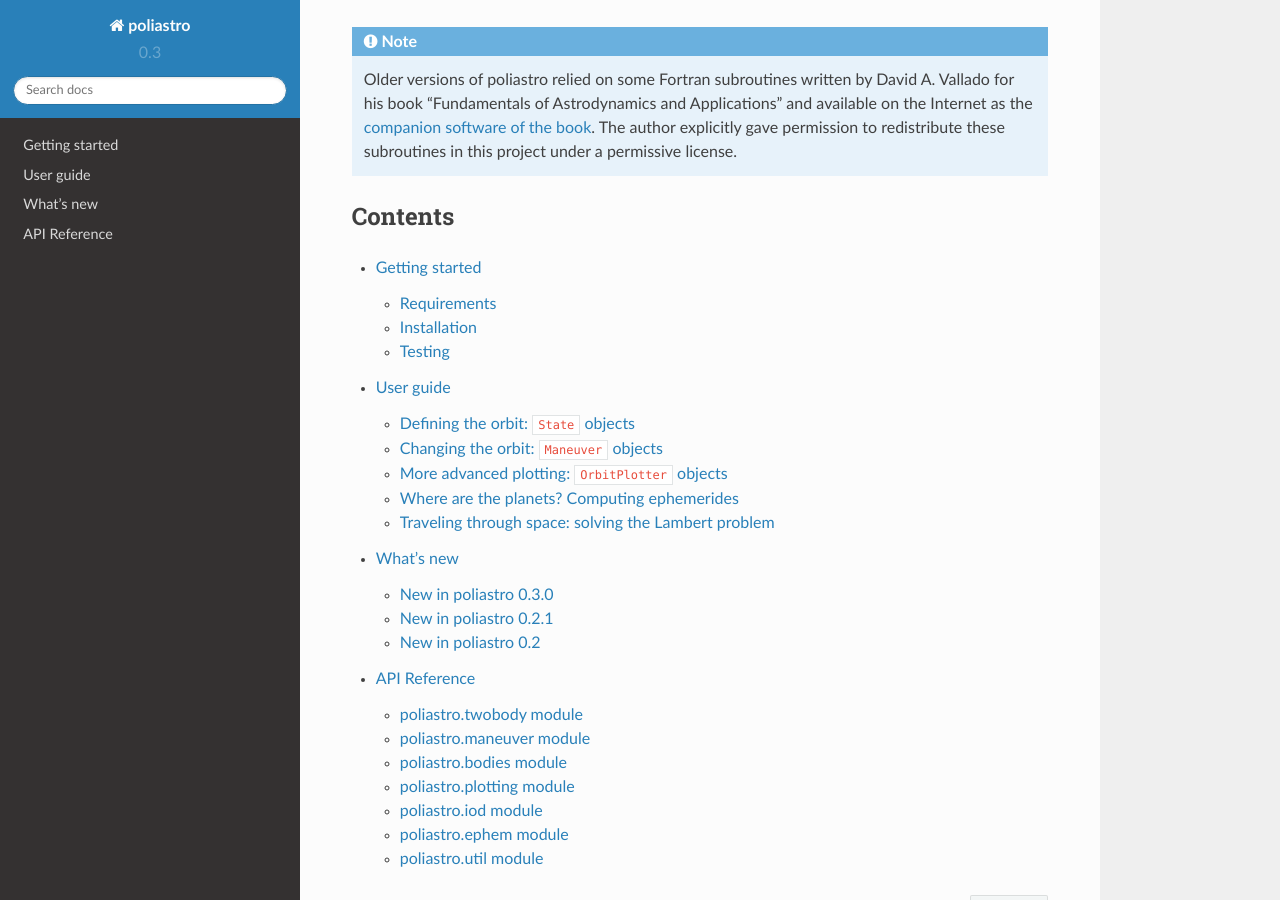
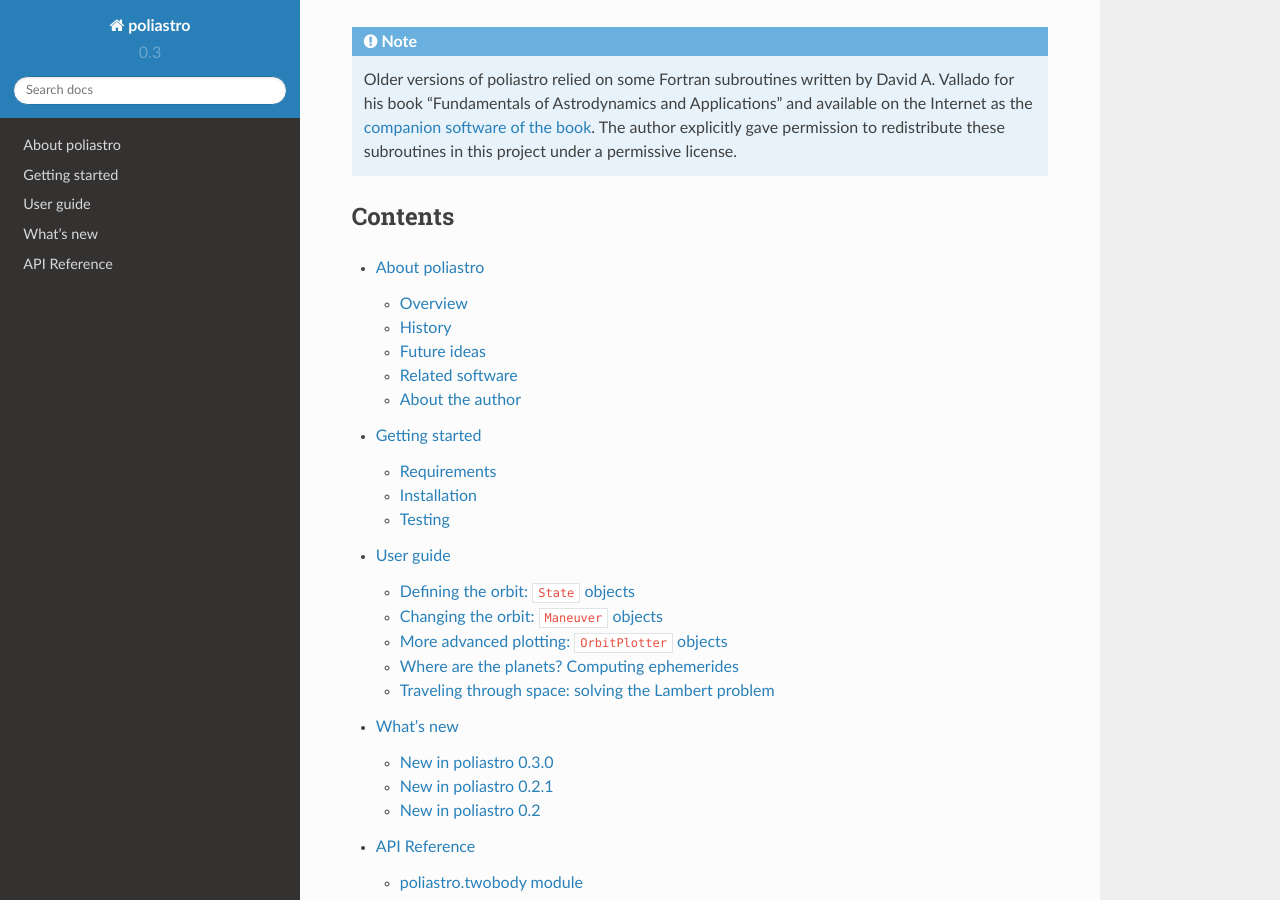
Before and after one commit to poliastro/poliastro, a Sphinx documentation site: the page built from docs/source/index.rst, in a window 1280 px wide and 900 px high, scrolled down 1026 px. Built offline with Sphinx 7.4.7 and the Read the Docs theme 2.0.0, drawn with Linux system fonts in a browser that asks for light colours; some of the changed lines change nothing that is shown.

Commit message:
Added "About" page to docs, close #23

```diff
--- /dev/null
+++ b/docs/source/about.rst
@@ -0,0 +1,92 @@
+About poliastro
+===============
+
+Overview
+--------
+
+**poliastro** is an open source collection of Python subroutines for solving
+problems in Astrodynamics and Orbital Mechanics.
+
+poliastro combines cutting edge technologies like Python JIT compiling
+(using numba) with young, well developed astronomy packages (like astropy and
+jplephem) to provide a user friendly API for solving Astrodynamics problems.
+It is therefore a experiment to mix the best Python open source practices
+with my love for Orbital Mechanics.
+
+Since I have only solved easy academic problems I cannot assess the
+suitability of the library for professional environments, though I am aware
+that at least a company that uses it.
+
+History
+-------
+
+I started poliastro as a wrapper of some MATLAB and Fortran algorithms that I
+needed for a University project: having good performance was a must, so pure
+Python was not an option. As a three language project, it was only known to
+work in my computer, and I had to fight against oct2py and f2py for long
+hours.
+
+Later on, I enhanced poliastro plotting capabilities to serve me in further
+University tasks. I removed the MATLAB (Octave) code and kept only the
+Fortran algorithms. Finally, when numba was mature enough, I implemented
+everything in pure Python and poliastro 0.3 was born.
+
+Future ideas
+------------
+
+These are some things that I would love to implement in poliastro to expand
+its capabilities:
+
+* 3D plotting of orbits
+* Propagation of near-Earth satellites
+* TLE reading
+* Groundtrack plotting
+* Continuous thrust maneuvers
+
+Related software
+----------------
+
+These are some projects which share similarities with poliastro or which
+served as inspiration:
+
+* `astropy`_: According to its website, "The Astropy Project is a community
+  effort to develop a single core package for Astronomy in Python and foster
+  interoperability between Python astronomy packages". Not only it provides
+  important core features for poliastro like time and physical units handling,
+  but also sets a high bar for code quality and documentation standards. A
+  truly inspiring project.
+* `Skyfield`_: Another Astronomy Python package focused on computing
+  observations of planetary bodies and Earth satellites written by Brandon
+  Rhodes. It is the successor of pyephem, also written by him, but skyfield
+  is a pure Python package and provides a much cleaner API.
+* `Plyades`_: A pioneering astrodynamics library written in Python by Helgee
+  Eichhorn. Its clean and user friendly API inspired me to completely refactor
+  poliastro 0.2 so it could be much easier to use. It has been stalled for
+  a while, but at the moment of writing these lines its author is pushing new
+  commits.
+* `orbital`_: Yet another orbital mechanics Python library written by Frazer
+  McLean. It is very similar to poliastro (orbital plotting module was
+  inspired in mine) but its internal structure is way smarter. It is more
+  focused in plotting and it even provides 3D plots and animations.
+* `orekit-python-wrapper`_: According to its website, "The Orekit python
+  wrapper enables to use Orekit within a normal python environment", using
+  JCC. Orekit is a well-stablished, mature open source library for
+  Astrodynamics written in Java strongly supported by several space agencies.
+  The Python wrapper is developed by the Swedish Space Corporation.
+
+.. _astropy: http://www.astropy.org/
+.. _Skyfield: http://rhodesmill.org/skyfield/
+.. _Plyades: http://plyades.readthedocs.org/en/latest/
+.. _orbital: http://pythonhosted.org/OrbitalPy/
+.. _orekit-python-wrapper: https://www.orekit.org/forge/projects/orekit-python-wrapper/wiki
+
+About the author
+----------------
+
+I am Juan Luis Cano Rodríguez (two names and two surnames, it's the Spanish
+way!), an Aerospace Engineering student with a passion for Astrodynamics
+and the Open Source world. I started poliastro when I was an Erasmus student
+at Politecnico di Milano, an important technical university in Italy which
+deeply influenced my life and ambitions and gave name to the library itself.
+It is and always will be my tiny tribute to a country that will always be in
+my heart and to people that never ceased to inspire me. *Grazie mille!*
--- a/docs/source/index.rst
+++ b/docs/source/index.rst
@@ -64,6 +64,7 @@ Contents
 .. toctree::
    :maxdepth: 2
 
+   about
    getting_started
    user_guide
    changelog
```
